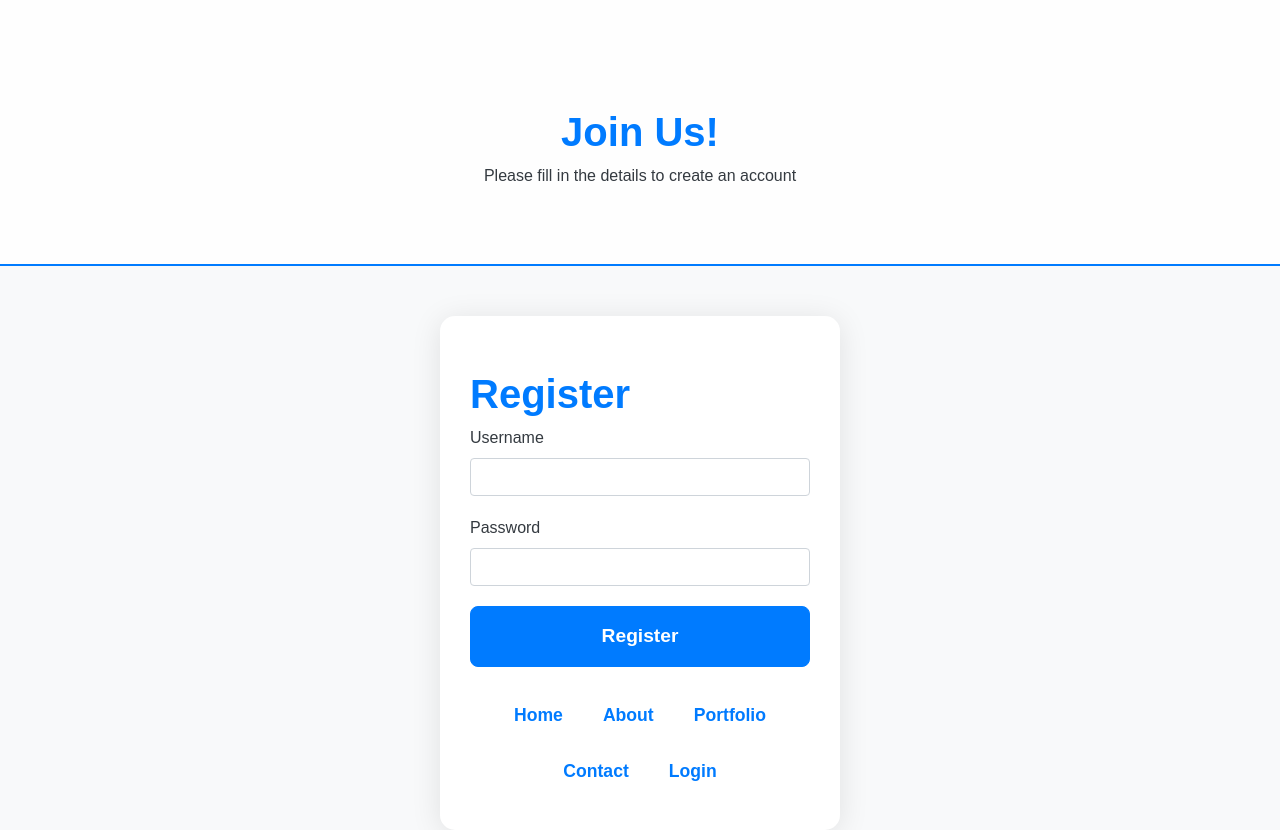
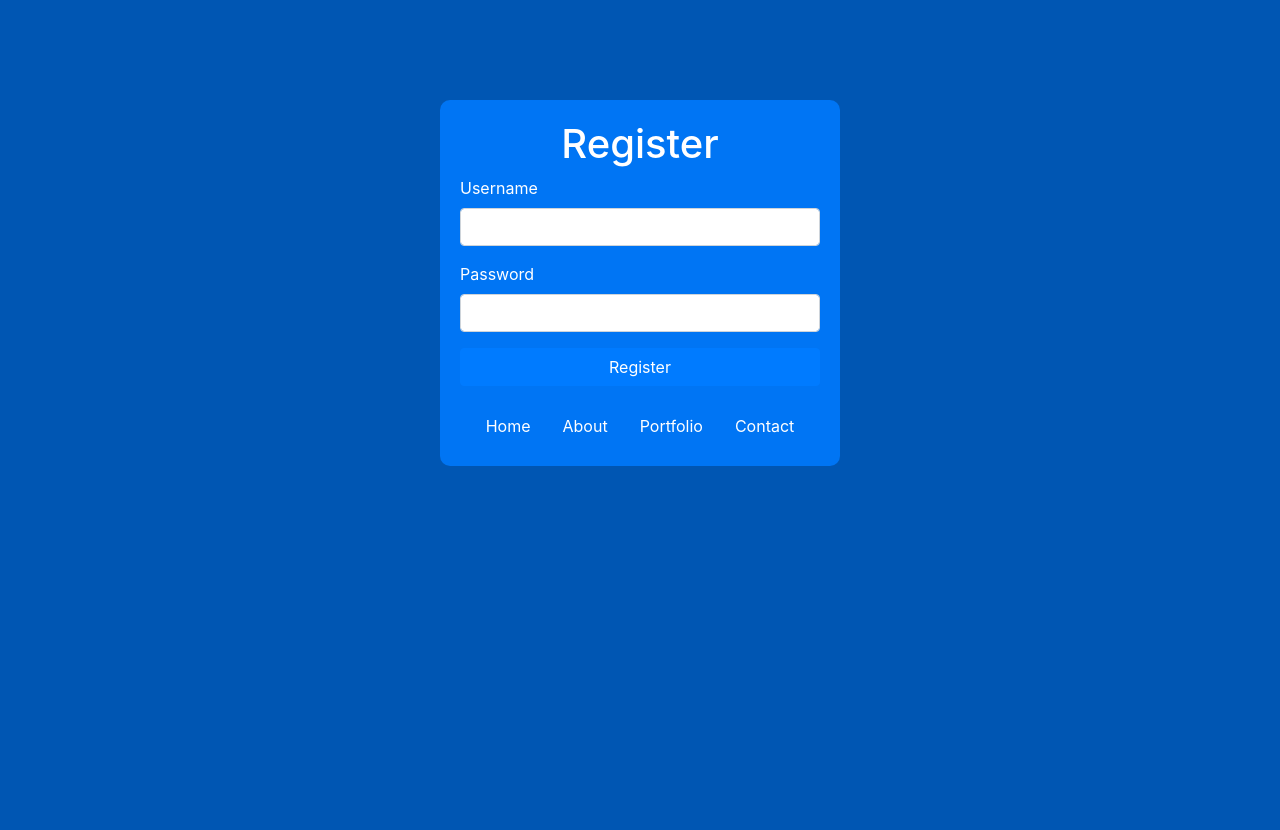
Before and after one commit to kundyzzh/web-1.1, a Flask app: page /register in a window 1280 px wide. After the commit the page ends 466 px from the top, so only its background shows below. Run offline with Flask 3, Linux system fonts and the light colour scheme; some libraries are stand-ins or nearby versions.

Commit message:
я ща пойду пиво откроююю

```diff
--- a/web2/templates/register.html
+++ b/web2/templates/register.html
@@ -7,74 +7,34 @@
     <link rel="stylesheet" href="https://cdnjs.cloudflare.com/ajax/libs/bootstrap/4.5.2/css/bootstrap.min.css">
     <style>
         body {
-            background-color: #f8f9fa; /* Light background color for consistency */
-            color: #343a40; /* Dark text color for better readability */
-            font-family: 'Arial', sans-serif; /* Clean font style */
-        }
-        .hero {
-            background: rgba(255, 255, 255, 0.9); /* Light background for the hero section */
-            padding: 60px 20px;
-            text-align: center;
-            border-bottom: 2px solid #007bff; /* Decorative bottom border */
-        }
-        h1 {
-            font-size: 2.5rem; /* Larger heading size */
-            font-weight: bold;
-            color: #007bff; /* Blue color for headings */
+            background-color: #0056b3;
+            color: white;
         }
         .container {
-            margin-top: 50px;
-            max-width: 400px; /* Limit the width of the container */
-            padding: 30px; /* Increased padding */
-            background-color: rgba(255, 255, 255, 1); /* Solid light background for form container */
-            border-radius: 15px; /* More rounded corners for the form container */
-            box-shadow: 0 4px 30px rgba(0, 0, 0, 0.1); /* Light shadow for depth */
-        }
-        .form-group {
-            margin-bottom: 20px; /* Spacing between form groups */
+            max-width: 400px;
+            margin-top: 100px;
+            padding: 20px;
+            background-color: rgba(0, 123, 255, 0.85);
+            border-radius: 10px;
         }
         .btn-primary {
-            background-color: #007bff; /* Blue button color */
-            border-color: #007bff; /* Border color matches button */
-            width: 100%; /* Full width button */
-            padding: 15px; /* Increased padding */
-            font-size: 1.2rem; /* Larger button text */
-            font-weight: bold; /* Bold button text */
-            border-radius: 8px; /* Rounded corners for button */
-            transition: background-color 0.3s, transform 0.2s; /* Smooth transitions */
-        }
-        .btn-primary:hover {
-            background-color: #0056b3; /* Darker blue on hover */
-            border-color: #0056b3; /* Border color matches hover */
-            transform: translateY(-2px); /* Slight lift effect on hover */
+            width: 100%;
         }
         .nav {
-            justify-content: center; /* Center the nav items */
             margin-top: 20px;
-            display: flex; /* Make it a flex container */
-            flex-wrap: wrap; /* Allow wrapping if needed */
+            justify-content: center;
         }
         .nav-link {
-            font-size: 1.1rem; /* Consistent font size with login page */
-            font-weight: bold;
-            padding: 10px 15px; /* Increased padding for a bigger button look */
-            color: #007bff; /* Blue text color */
-            transition: background-color 0.3s; /* Smooth transition for hover effect */
-            margin: 5px; /* Margin between links */
+            color: white;
         }
         .nav-link:hover {
-            background-color: rgba(0, 123, 255, 0.1); /* Light blue on hover */
-            border-radius: 5px; /* Keep rounded corners on hover */
+            text-decoration: underline;
         }
     </style>
 </head>
 <body>
-    <div class="hero">
-        <h1 class="mt-5">Join Us!</h1>
-        <p>Please fill in the details to create an account</p>
-    </div>
     <div class="container">
-        <h1 class="mt-4">Register</h1>
+        <h1 class="text-center">Register</h1>
         <form action="" method="post">
             <div class="form-group">
                 <label for="username">Username</label>
@@ -91,7 +51,6 @@
             <a class="nav-link" href="/about">About</a>
             <a class="nav-link" href="/portfolio">Portfolio</a>
             <a class="nav-link" href="/contact">Contact</a>
-            <a class="nav-link" href="/login">Login</a>
         </nav>
     </div>
 </body>
```
